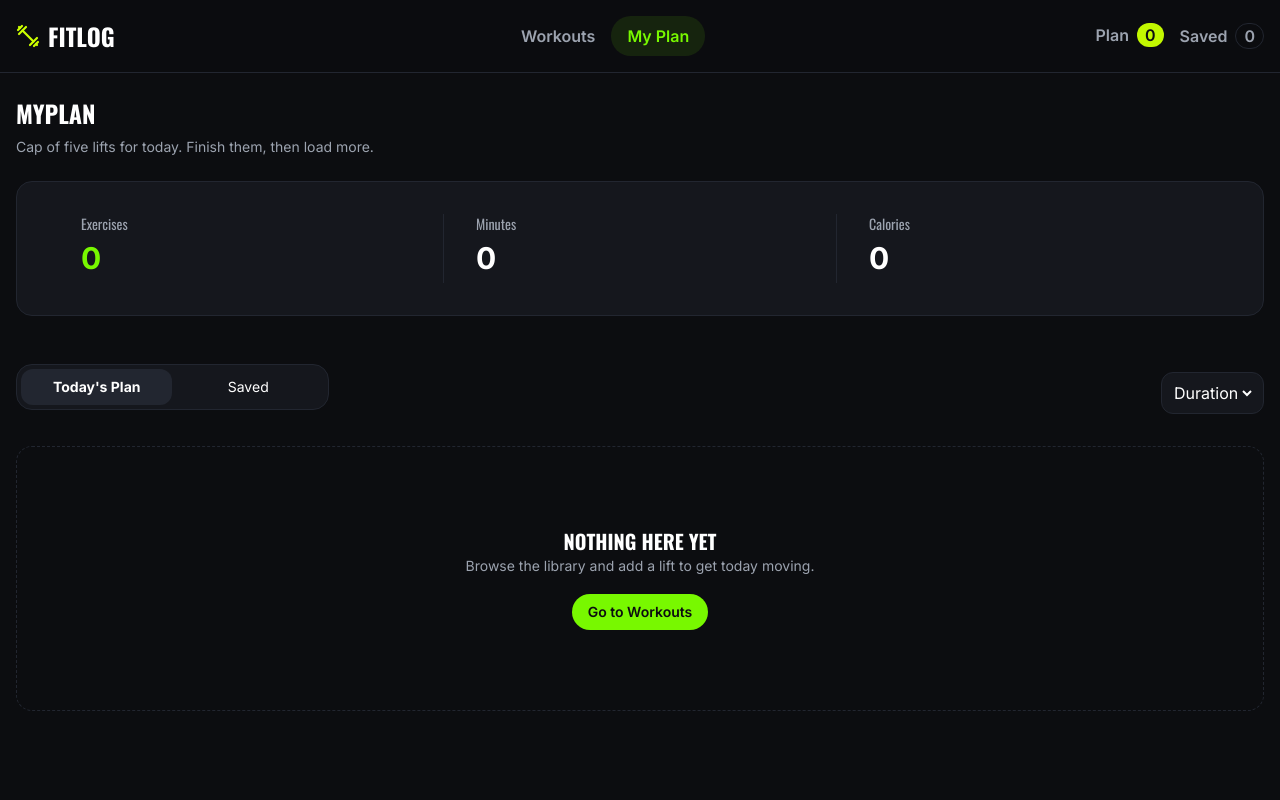
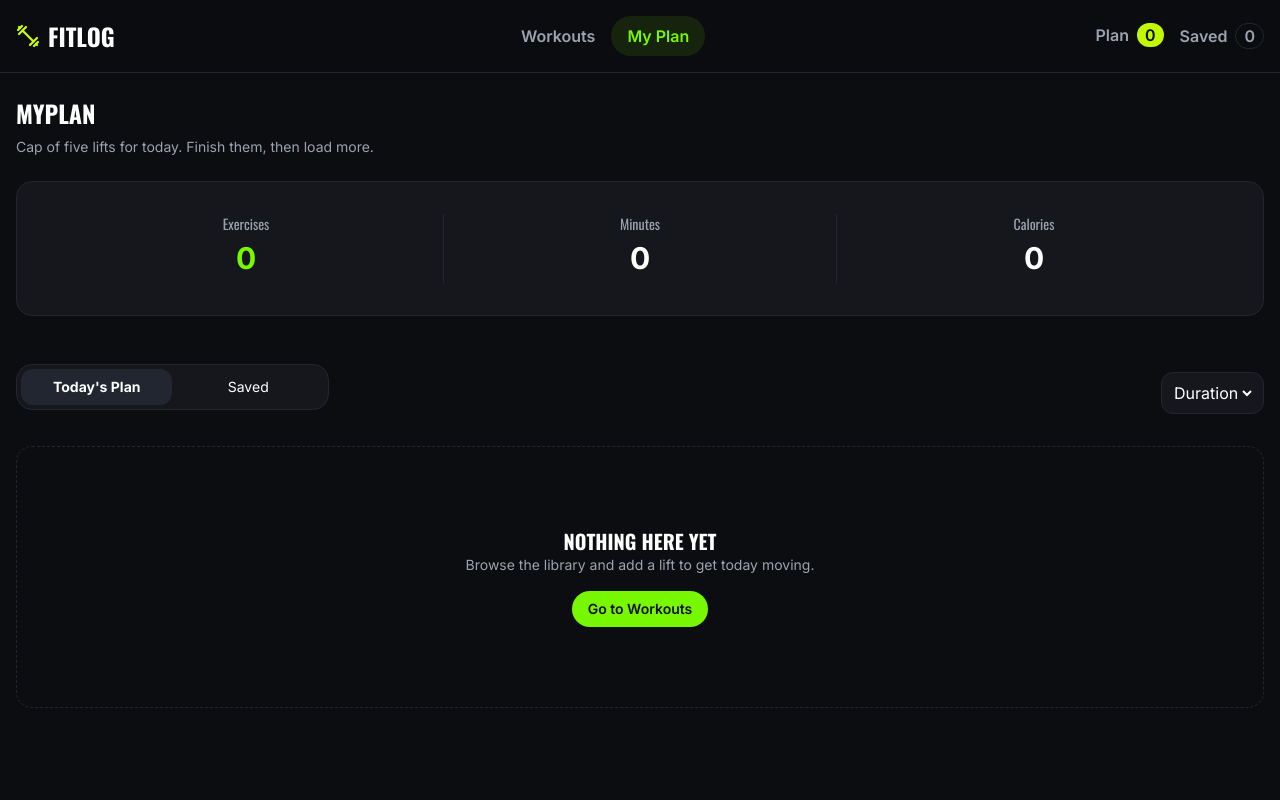
Before and after one commit to chowdhury-emon/fitlog, a Next.js app: page /my-plan in a window 1280 px wide. Shown: the top 800 px of the page. Built offline with nearby package versions, Linux system fonts and the light colour scheme.

Commit message:
feat: enhance empty message styling and improve layout in MyPlan and MetricSummaryCard components

```diff
--- a/app/my-plan/page.tsx
+++ b/app/my-plan/page.tsx
@@ -79,12 +79,12 @@ export default function MyPlan() {
         }
 
         {/* EMPTY MESSAGE */}
-        <div className={`border border-border border-dashed rounded-2xl place-items-center py-20
+        <div className={`border border-border border-dashed rounded-2xl place-items-center p-4 py-20
         ${activeLink === "plan" && planWokout?.length === 0 ||
             activeLink === "saved" && savedWorkout?.length === 0
             ? "grid" : "hidden"} `} >
           <h2 className="text-xl font-bold">NOTHING HERE YET</h2>
-          <p className="text-sm/relaxed text-muted">Browse the library and add a lift to get today moving.</p>
+          <p className="text-xs/relaxed sm:text-sm text-muted">Browse the library and add a lift to get today moving.</p>
           <Link className="p-4 py-2 mt-4 bg-primary text-background text-sm font-semibold rounded-full" href={"/"}>
             Go to Workouts
           </Link>
--- a/components/MyPlan/MetricSummaryCard.tsx
+++ b/components/MyPlan/MetricSummaryCard.tsx
@@ -5,9 +5,8 @@ export default function MetricSummaryCard({ data }: { data: Workout[] }) {
     const tatalCalories = data.reduce((acc, item) => acc + item.caloriesBurned, 0)
 
     return (
-        <section className="container w-full bg-surface border border-border p-8 grid grid-cols-3 rounded-2xl my-6
-        *:px-8">
-            <div>
+        <section className="container w-full bg-surface border border-border p-8 grid grid-cols-3 rounded-2xl my-6 text-center *:px-8">
+            <div className="">
                 <h2 className="text-muted text-sm">Exercises</h2>
                 <div className="text-3xl/relaxed font-bold text-primary">{data.length}</div>
             </div>
@@ -15,7 +14,7 @@ export default function MetricSummaryCard({ data }: { data: Workout[] }) {
                 <h2 className="text-muted text-sm">Minutes</h2>
                 <div className="text-3xl/relaxed font-bold text-white">{tatalDuration}</div>
             </div>
-            <div>
+            <div className="">
                 <h2 className="text-muted text-sm">Calories</h2>
                 <div className="text-3xl/relaxed font-bold text-white">{tatalCalories}</div>
             </div>
```
